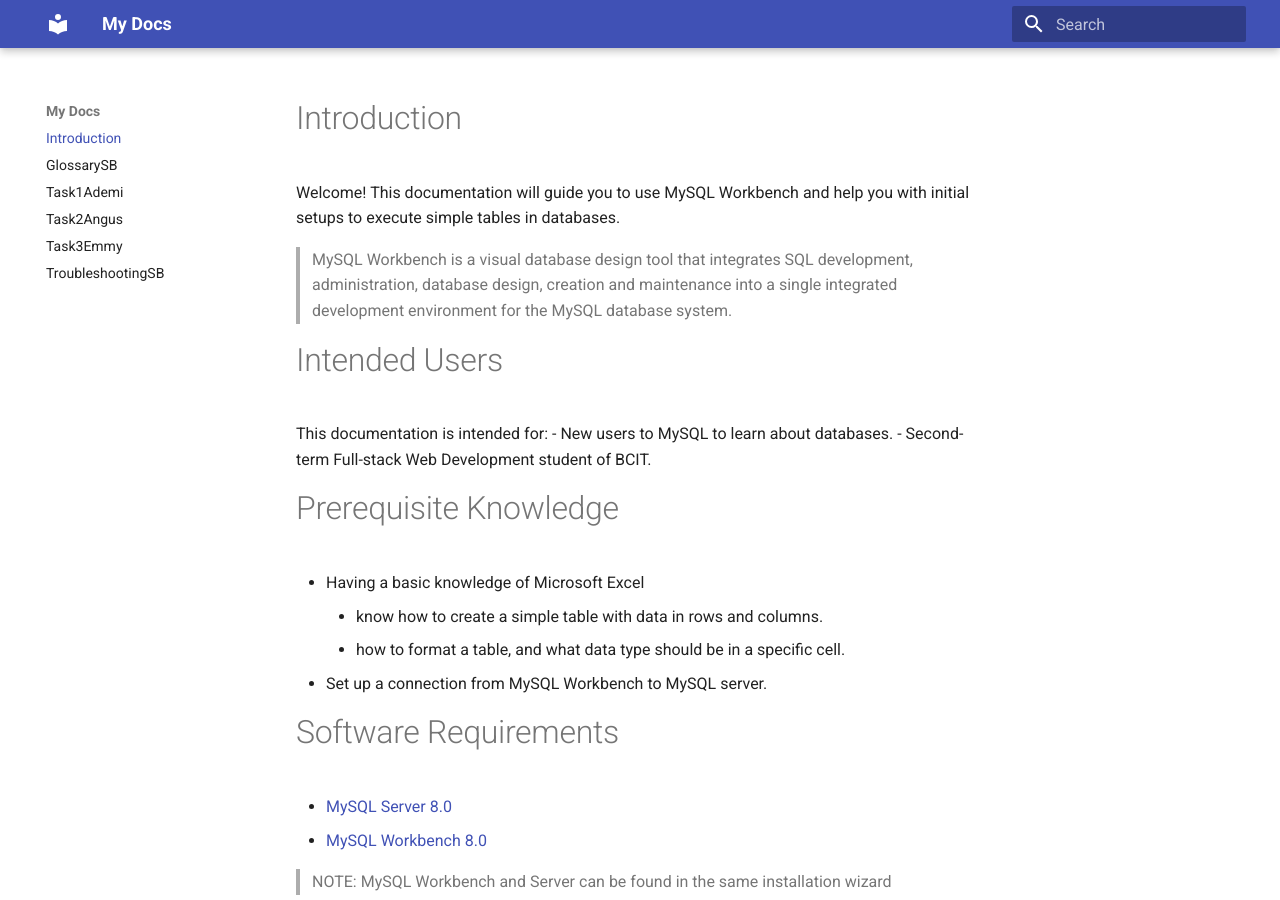
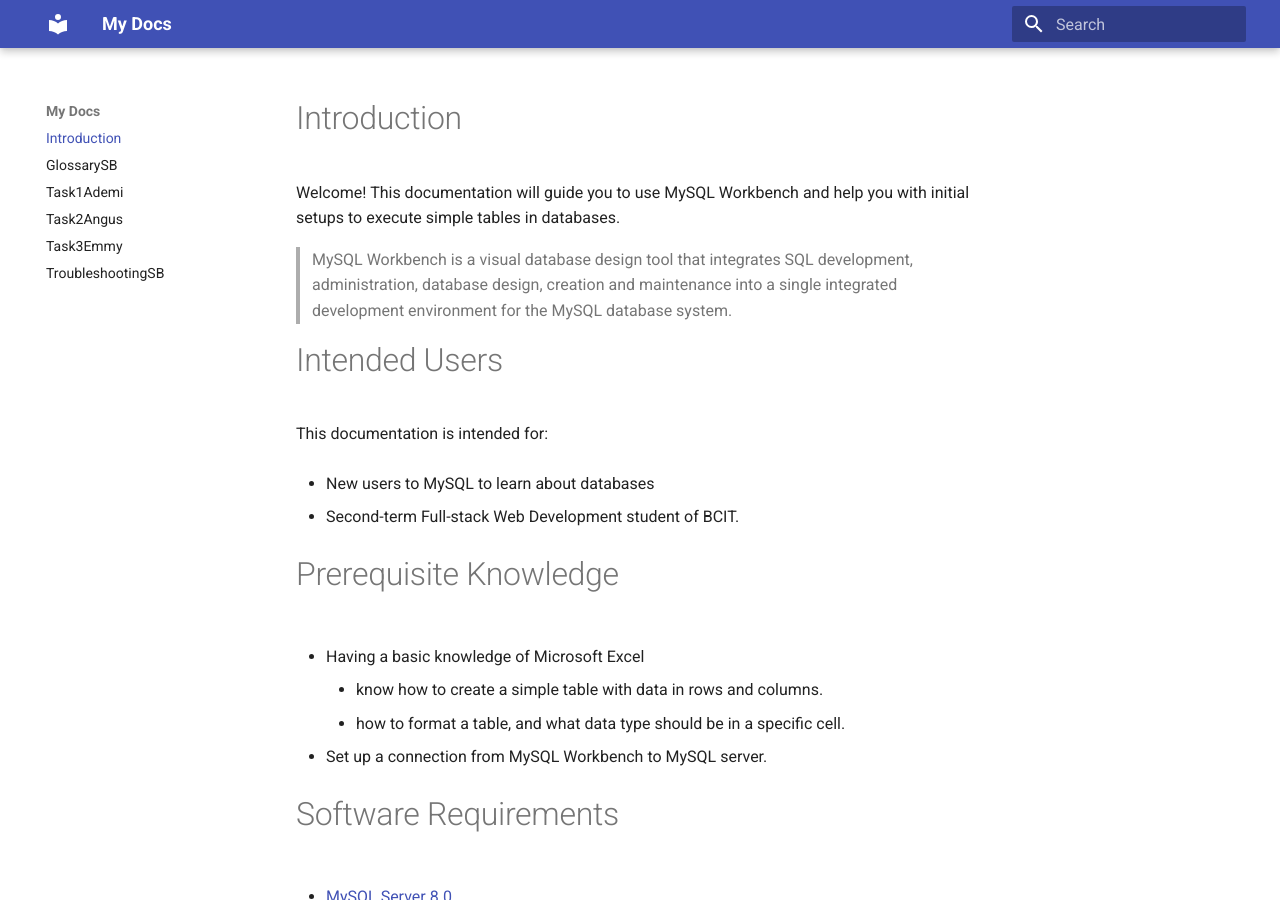
Before and after one commit to tastytough/COMP2116-UserDocs, an MkDocs documentation site: the page built from docs/index.md, in a window 1280 px wide and 900 px high. Built offline with MkDocs 1.6.1 and Material for MkDocs 9.7.7, drawn with Linux system fonts in a browser that asks for light colours.

Commit message:
edit bullets

```diff
--- a/docs/index.md
+++ b/docs/index.md
@@ -8,20 +8,26 @@ MySQL Workbench is a visual database design tool that integrates SQL development
 
 # Intended Users
 This documentation is intended for:
-- New users to MySQL to learn about databases.
-- Second-term Full-stack Web Development student of BCIT.
+
+* New users to MySQL to learn about databases
+
+* Second-term Full-stack Web Development student of BCIT.
 
 
 # Prerequisite Knowledge
-- Having a basic knowledge of Microsoft Excel
-    - know how to create a simple table with data in rows and columns.
-    - how to format a table, and what data type should be in a specific cell.
-- Set up a connection from MySQL Workbench to MySQL server.
+
+* Having a basic knowledge of Microsoft Excel
+
+    * know how to create a simple table with data in rows and columns.
+    * how to format a table, and what data type should be in a specific cell.
+
+* Set up a connection from MySQL Workbench to MySQL server.
 
 # Software Requirements
 
-- [MySQL Server 8.0](https://dev.mysql.com/downloads/installer/)
-- [MySQL Workbench 8.0](https://dev.mysql.com/downloads/installer/)
+* [MySQL Server 8.0](https://dev.mysql.com/downloads/installer/)
+
+* [MySQL Workbench 8.0](https://dev.mysql.com/downloads/installer/)
 
 >NOTE: MySQL Workbench and Server can be found in the same installation wizard
 
```
